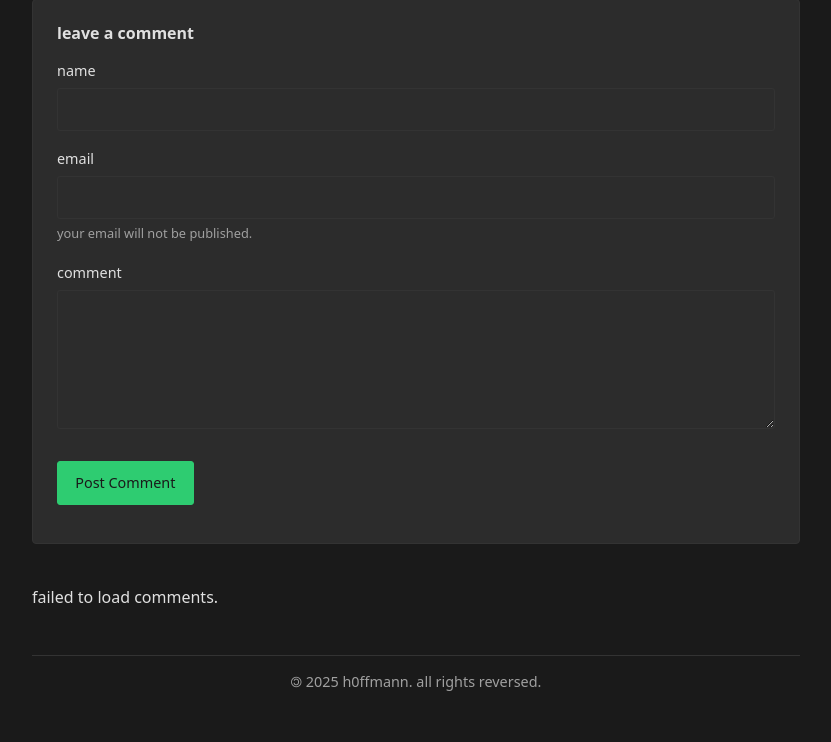
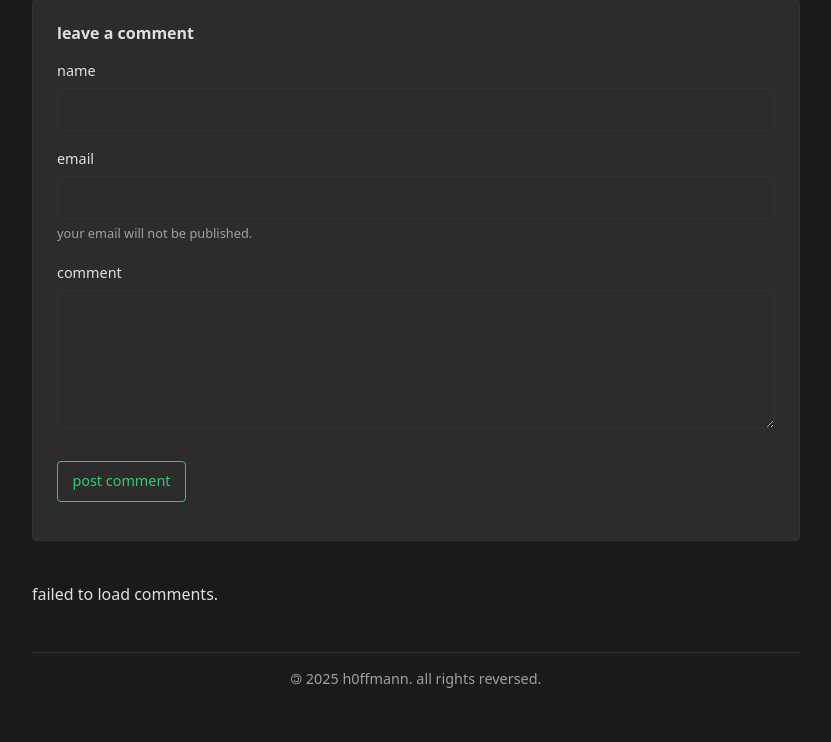
Before and after one commit to h0ffmann/hoffmagic, a FastAPI app: page /blog/1 in a window 1280 px wide. Shown: the part 453-1195 px from the top of the page, without its empty margins (224-1055 px from the left). After the commit the page ends 1141 px from the top, so only its background shows below. Run offline with FastAPI, Linux system fonts and the light colour scheme; data that the repository does not hold is empty; parts of the project's set-up code (start-up, migrations or seed data) failed here and were passed over.

Commit message:
feat: add route names and improve button styling

```diff
--- a/src/hoffmagic/i18n.py
+++ b/src/hoffmagic/i18n.py
@@ -26,6 +26,7 @@ en = {
     "nav_contact": "Contact",
     # Language Toggle
     "lang_en_short": "EN",
+    "lang_en_long": "English",
     "lang_pt_short": "PT",
     "toggle_language": "Toggle Language",
 
@@ -87,6 +88,7 @@ pt = {
     "nav_contact": "Contato",
     # Language Toggle
     "lang_en_short": "EN",
+    "lang_en_long": "English",
     "lang_pt_short": "PT",
     "toggle_language": "Alternar Idioma",
 
--- a/src/hoffmagic/main.py
+++ b/src/hoffmagic/main.py
@@ -122,34 +122,49 @@ async def common_context(request: Request):
         "i18n": i18n # Add i18n object to context
     }
 
-@app.get("/", response_class=HTMLResponse)
-async def home(request: Request):
+@app.get("/", response_class=HTMLResponse, name="home")
+async def home(request: Request) -> HTMLResponse:
+    # Fetch dynamic content here if needed (e.g., latest posts)
+    # blog_service = BlogService(...) etc.
+    # posts = await blog_service.get_posts(...)
     context = await common_context(request)
+    # Add any page-specific data to context
+    # context["latest_posts"] = posts
     return templates.TemplateResponse("index.html", context)
 
 @app.get("/blog", response_class=HTMLResponse)
 async def blog_page(request: Request):
     context = await common_context(request)
     # Fetch paginated posts in real implementation
+    # Fetch paginated posts in real implementation
     context["posts"] = [] # Placeholder
     return templates.TemplateResponse("blog/list.html", context)
 
-@app.get("/blog/{slug}", response_class=HTMLResponse)
-async def blog_detail(request: Request, slug: str):
+@app.get("/blog/{slug}", response_class=HTMLResponse, name="blog_detail")
+async def blog_detail(request: Request, slug: str) -> HTMLResponse:
     # Fetch actual post data using slug later
     context = await common_context(request)
+    # Example: Fetch post data (replace with actual service call)
+    # post_service = BlogService(db=...) # Assuming db dependency injection
+    # post_data = await post_service.get_post_by_slug(slug)
+    # if not post_data:
+    #     raise HTTPException(status_code=404, detail="Post not found")
+    # context["post"] = post_data # Add real data
     context["post"] = {"title": "Sample Post", "slug": slug, "summary": "Summary here", "publish_date": datetime.utcnow(), "updated_at": datetime.utcnow(), "tags": [], "author": {"name": "Author"}} # Dummy data
+    # Dynamically set title based on post data if available
+    post_data = context.get("post")
+    # context["title"] = post_data.title if post_data else "Blog Post"
     return templates.TemplateResponse("blog/detail.html", context)
 
-@app.get("/essays", response_class=HTMLResponse)
-async def essays_page(request: Request):
+@app.get("/essays", response_class=HTMLResponse, name="essays_page")
+async def essays_page(request: Request) -> HTMLResponse:
     context = await common_context(request)
     # Fetch paginated essays in real implementation
     context["essays"] = [] # Placeholder
     return templates.TemplateResponse("essays/list.html", context)
 
-@app.get("/essays/{slug}", response_class=HTMLResponse)
-async def essay_detail(request: Request, slug: str):
+@app.get("/essays/{slug}", response_class=HTMLResponse, name="essay_detail")
+async def essay_detail(request: Request, slug: str) -> HTMLResponse:
     # Fetch actual essay data using slug later
     context = await common_context(request)
     # Placeholder data structure matching the template usage
@@ -162,8 +177,8 @@ async def essay_detail(request: Request, slug: str):
     }
     return templates.TemplateResponse("essays/detail.html", context)
 
-@app.get("/about", response_class=HTMLResponse)
-async def about_page(request: Request):
+@app.get("/about", response_class=HTMLResponse, name="about_page")
+async def about_page(request: Request) -> HTMLResponse:
      # Fetch author/stats data later
     context = await common_context(request)
     # Dummy data matching template usage
@@ -171,8 +186,8 @@ async def about_page(request: Request):
     context["stats"] = {"post_count": 10, "essay_count": 2, "tag_count": 5, "comment_count": 20}
     return templates.TemplateResponse("about.html", context)
 
-@app.get("/contact", response_class=HTMLResponse)
-async def contact_page(request: Request):
+@app.get("/contact", response_class=HTMLResponse, name="contact_page")
+async def contact_page(request: Request) -> HTMLResponse:
     context = await common_context(request)
     return templates.TemplateResponse("contact.html", context)
 
--- a/src/hoffmagic/static/css/minimalist.css
+++ b/src/hoffmagic/static/css/minimalist.css
@@ -127,17 +127,23 @@ input::placeholder, textarea::placeholder {
 }
 
 button, input[type="submit"] {
-    background-color: var(--color-accent);
-    color: var(--color-bg-primary); /* Contrast text */
-    border: 1px solid var(--color-accent);
-    padding: 0.6em 1.2em;
-    border-radius: 3px;
-    font-size: 0.9em;
+    padding: 0.5em 1em; /* Basic padding */
+    border: 1px solid var(--color-accent); /* Use accent color for border */
+    color: var(--color-accent); /* Text color matches accent */
+    background-color: transparent; /* No background */
     cursor: pointer;
-    font-weight: 500;
+    transition: background-color 0.2s ease-in-out, color 0.2s ease-in-out;
+    text-transform: inherit; /* Override default button uppercase */
+    font-size: 0.9em; /* Slightly smaller font */
+    border-radius: 4px; /* Slightly rounded corners */
+    margin: 0; /* Reset margin */
+
+     /* Dark theme specific styles if needed, but base works */
 }
 button:hover, input[type="submit"]:hover {
-    opacity: 0.9;
+    background-color: rgba(var(--color-accent-rgb), 0.1); /* Subtle hover */
+    color: var(--color-accent); /* Keep text color */
+    text-decoration: none; /* Ensure no underline on hover */
 }
 
 /* Remove old sidebar/complex styles if they existed */
--- a/src/hoffmagic/templates/blog/detail.html
+++ b/src/hoffmagic/templates/blog/detail.html
@@ -53,7 +53,7 @@
         {% endif %}
 
         {# Render main content safely - Use direct attribute access #}
-        {{ post.content | safe if post and post.content else '' }} {# Default to empty string if content is missing #}
+        {{ post.content | safe if post and post.content else '' }}
     </div>
 
     <!-- Tags -->
```
